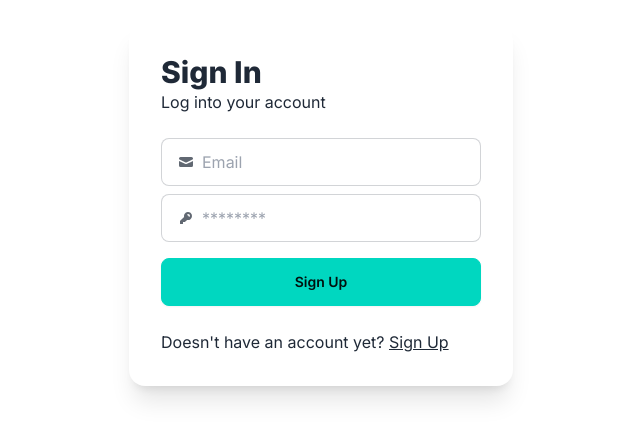
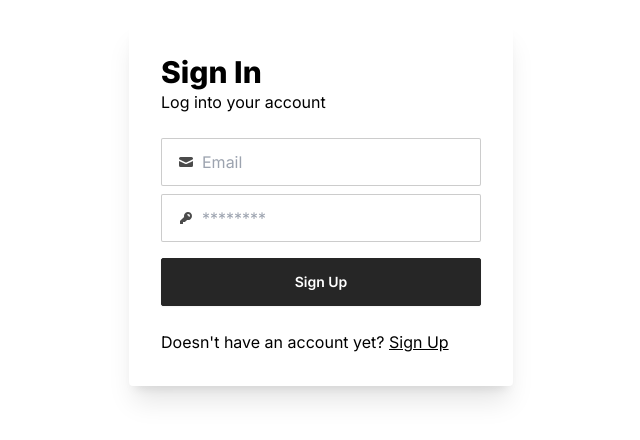
Before and after one commit to vyperrrr/booksweeper, a Next.js app in the folder book-sweeper-ui/: page /login in a window 1280 px wide. Shown: the part 196-636 px from the top of the page, without its empty margins (319-959 px from the left). Built offline with nearby package versions, Linux system fonts and the light colour scheme.

Commit message:
Added some themes to ui

```diff
--- a/book-sweeper-ui/app/(auth)/login/page.tsx
+++ b/book-sweeper-ui/app/(auth)/login/page.tsx
@@ -25,7 +25,7 @@ export default function Page() {
         await trigger(values).then(
             (response) => {
                 if(response.token) {
-                    router.replace("/activate-account");
+                    router.replace("/");
                 }
             }
         );
--- a/book-sweeper-ui/app/layout.tsx
+++ b/book-sweeper-ui/app/layout.tsx
@@ -19,7 +19,7 @@ export default function RootLayout({
   children: React.ReactNode;
 }>) {
   return (
-    <html lang="en">
+    <html lang="en" data-theme="lofi">
       <body className={inter.className}>
       {children}
       <ToastContainer />
--- a/book-sweeper-ui/tailwind.config.ts
+++ b/book-sweeper-ui/tailwind.config.ts
@@ -19,5 +19,41 @@ const config: Config = {
   plugins: [
       daisyui
   ],
+  daisyui: {
+    themes: [
+      "light",
+      "dark",
+      "cupcake",
+      "bumblebee",
+      "emerald",
+      "corporate",
+      "synthwave",
+      "retro",
+      "cyberpunk",
+      "valentine",
+      "halloween",
+      "garden",
+      "forest",
+      "aqua",
+      "lofi",
+      "pastel",
+      "fantasy",
+      "wireframe",
+      "black",
+      "luxury",
+      "dracula",
+      "cmyk",
+      "autumn",
+      "business",
+      "acid",
+      "lemonade",
+      "night",
+      "coffee",
+      "winter",
+      "dim",
+      "nord",
+      "sunset",
+    ],
+  },
 };
 export default config;
```
